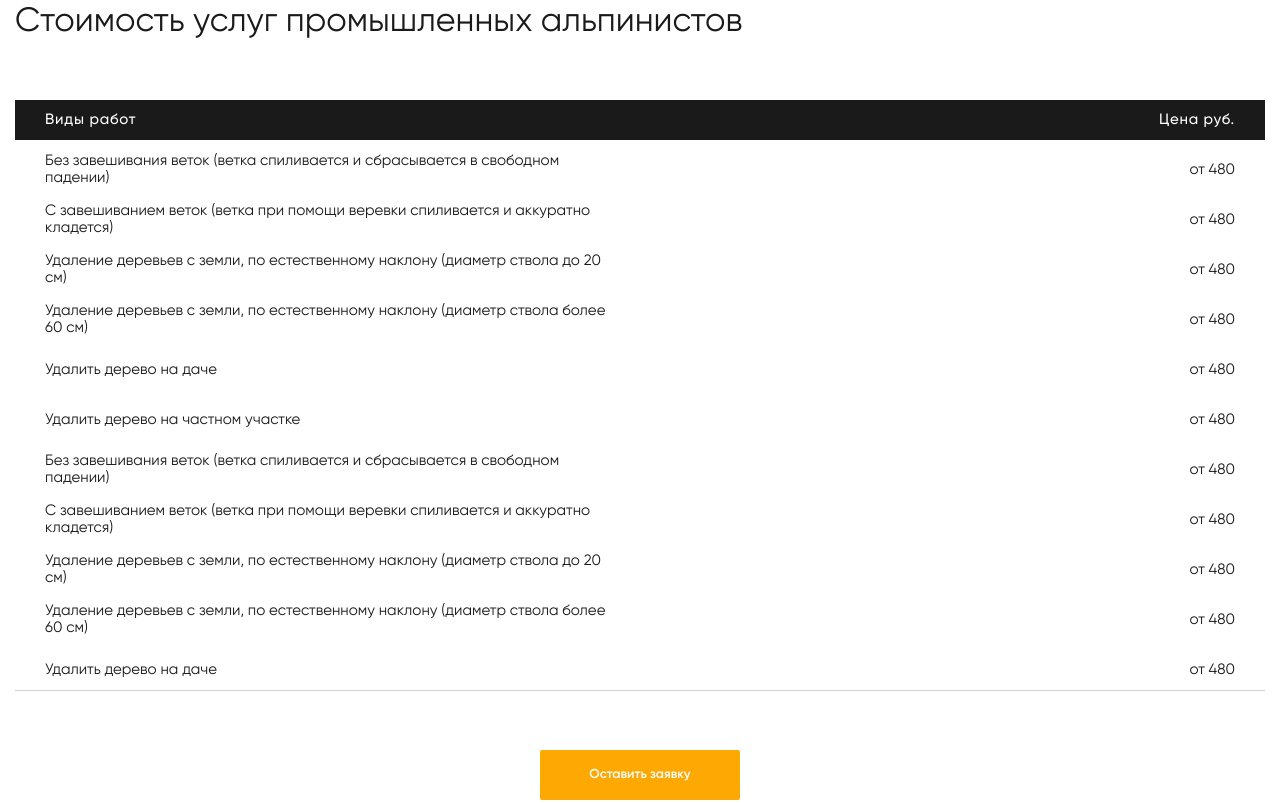
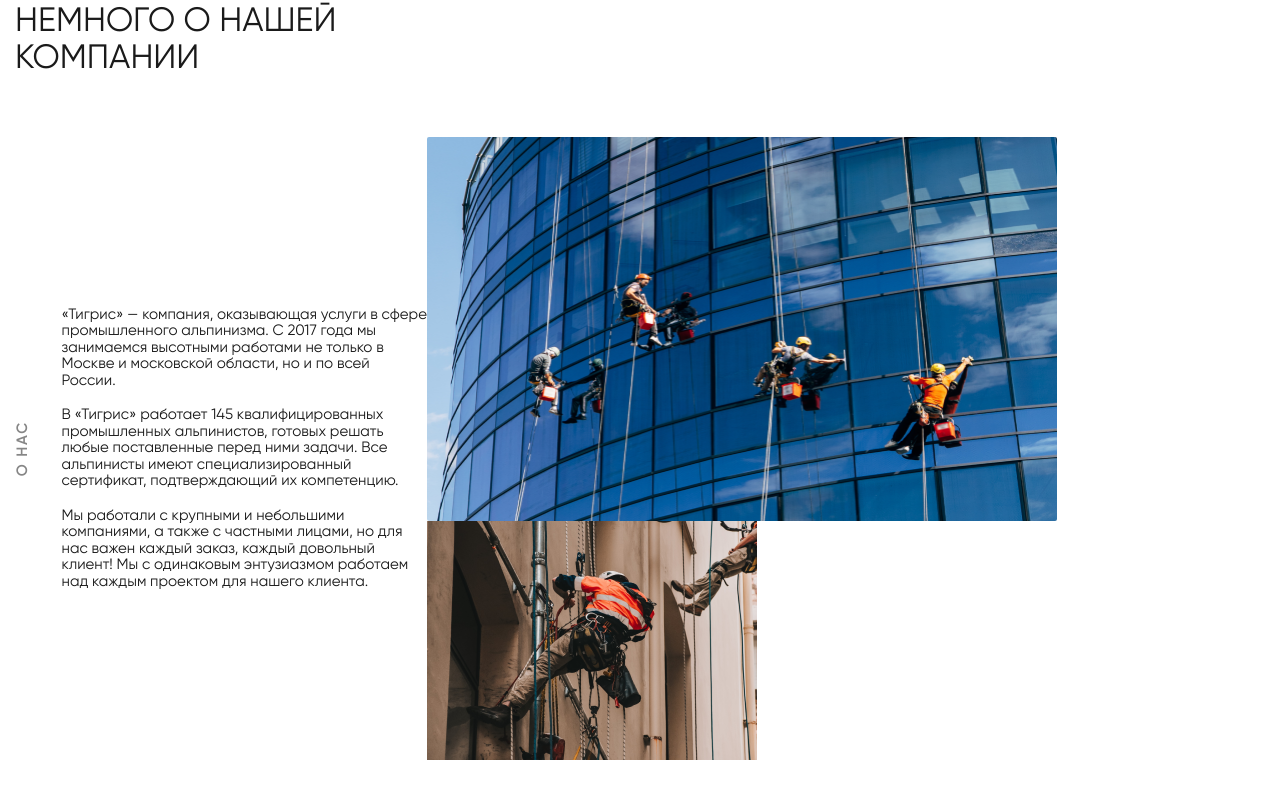
Before and after one commit to Kady2020/training-store, a website: page src/index.html in a window 1280 px wide. Shown: the part 2160-2963 px from the top of the page. Drawn offline with nearby package versions, Linux system fonts and the light colour scheme; files that its build step writes are made by us from their sources; files whose address does not match are found by name.

Commit message:
stop at a stage about-block

```diff
--- a/gulp/version.json
+++ b/gulp/version.json
@@ -1,3 +1,3 @@
 {
-    "main": "20220722110729"
+    "main": "20220802233546"
 }
--- /dev/null
+++ b/src/html/about-block.html
@@ -0,0 +1,44 @@
+<section class="page__about-block about-block">
+  <div class="about-block__container">
+    <!-- !HEADER BLOCK -->
+    <div class="about-block__header header-block">
+      <h2 class="header-block__title">
+        Немного о нашей
+        компании
+      </h2>
+    </div>
+    <div class="about-block__body">
+      <div class="about-block__text-block">
+        <div class="about-block__vertical-text">
+          о нас
+        </div>
+        <div class="about-block__text">
+          <p>
+            «Тигрис» — компания, оказывающая услуги в сфере промышленного альпинизма. С 2017 года мы занимаемся
+            высотными
+            работами
+            не только в Москве и московской области, но и по всей России.
+          </p>
+          <p>
+            В «Тигрис» работает 145 квалифицированных промышленных альпинистов, готовых решать любые поставленные перед
+            ними задачи.
+            Все альпинисты имеют специализированный сертификат, подтверждающий их компетенцию.
+          </p>
+          <p>
+            Мы работали с крупными и небольшими компаниями, а также с частными лицами, но для нас важен каждый заказ,
+            каждый
+            довольный клиент! Мы с одинаковым энтузиазмом работаем над каждым проектом для нашего клиента.
+          </p>
+        </div>
+      </div>
+      <div class="about-block__image-block">
+        <div class="about-block__image ibg">
+          <img src="@img/about/01.png" alt="Фото пром. альпинистов">
+        </div>
+        <div class="about-block__image-inner">
+          <img src="@img/about/02.png" alt="Фото пром. альпинистов">
+        </div>
+      </div>
+    </div>
+  </div>
+</section>
--- a/src/index.html
+++ b/src/index.html
@@ -1341,6 +1341,9 @@
         </div>
       </section>
 
+      <!-- ABOUT BLOCK -->
+      @@include('html/about-block.html',{})
+
       <!-- SERVICE COST -->
       <section class="page__service-cost service-cost">
         <div class="service-cost__body">
--- /dev/null
+++ b/src/scss/import/about-block.scss
@@ -0,0 +1,50 @@
+.about-block {
+  &__header {
+    max-width: 332px;
+  }
+
+  &__body {
+    display: flex;
+  }
+
+  &__text-block {
+    display: grid;
+    grid-template: 1fr / repeat(2, auto);
+    align-items: center;
+    column-gap: 30px;
+
+    @media (min-width: 797.98px) {
+      flex: 0 1 412px;
+    }
+  }
+
+  &__vertical-text {
+    font-weight: 600;
+    text-transform: uppercase;
+    letter-spacing: 1.8px;
+    white-space: nowrap;
+    writing-mode: vertical-lr;
+    transform: rotate(-180deg);
+    color: $grayColor;
+  }
+
+  &__text {
+    > *:not(:last-child) {
+      margin: 0 0 18px 0;
+    }
+  }
+
+  &__image-block {
+    flex: 0 1 630px;
+    position: relative;
+  }
+
+  &__image {
+    padding: 0 0 60.954% 0;
+    border-radius: 2px;
+    overflow: hidden;
+  }
+
+  &__image-inner {
+  }
+}
--- a/src/scss/main.scss
+++ b/src/scss/main.scss
@@ -86,7 +86,8 @@ body {
   &__services,
   &__projects,
   &__specialists,
-  &__service-cost {
+  &__service-cost,
+  &__about-block {
     &:not(:last-child) {
       @include respValue('margin-bottom', 120, 60, 1);
     }
@@ -236,6 +237,7 @@ body {
 
   &__title {
     @include respValue('font-size', 34, 28, 1);
+    text-transform: uppercase;
   }
 
   &__text {
@@ -266,3 +268,4 @@ body {
 @import 'import/projects.scss';
 @import 'import/specialists.scss';
 @import 'import/service-cost.scss';
+@import 'import/about-block.scss';
```
Also changed, not shown: dist/css/main.css, dist/css/main.min.css, dist/img/about/01.png (added), dist/img/about/02.png (added), dist/index.html, src/img/about/01.png (added), src/img/about/02.png (added).
